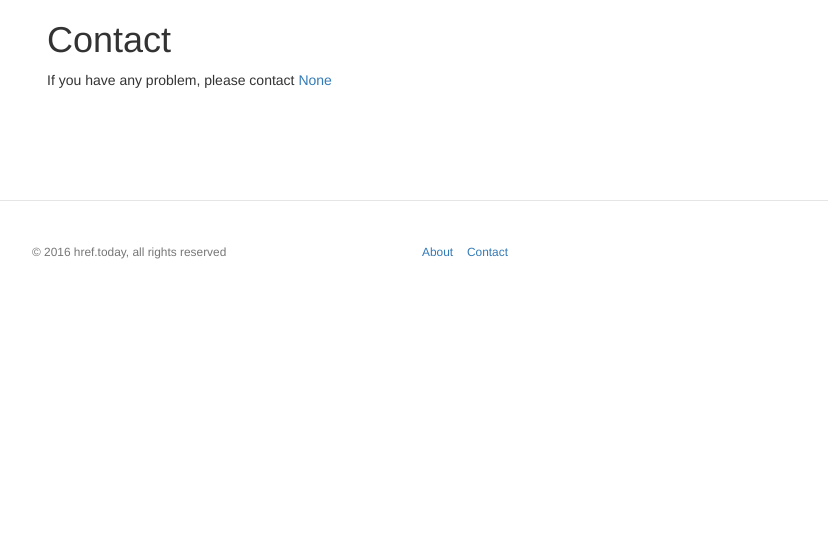
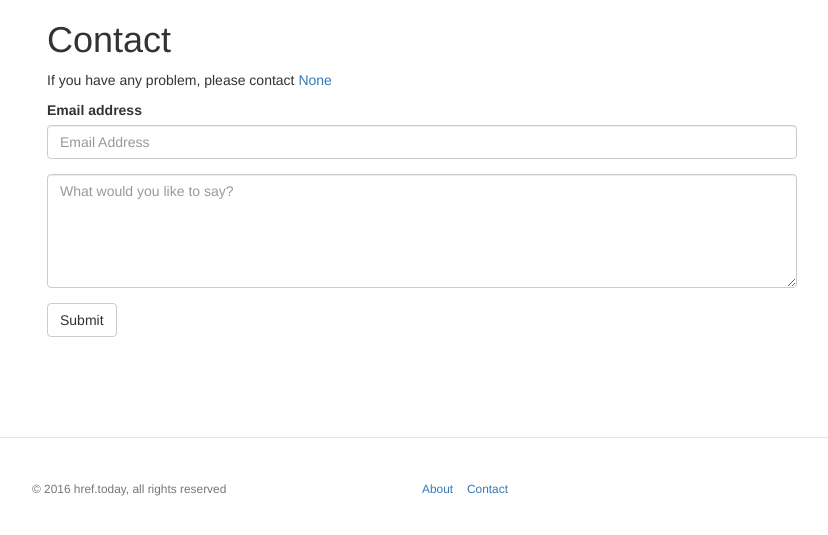
Before and after one commit to soasme/hreftoday, a Flask app: page /contact in a window 1280 px wide. Shown: the top 535 px of the page, without its empty margins (38-866 px from the left). Run offline with Flask 2, Linux system fonts and the light colour scheme; the visitor is signed in with stand-in values (Sample User, id 1); parts of the project's set-up code (start-up, migrations or seed data) failed here and were passed over; some libraries are stand-ins or nearby versions.

Commit message:
add feedback email.

```diff
--- a/app/templates/web/contact.html
+++ b/app/templates/web/contact.html
@@ -6,6 +6,19 @@
     <div class="col-md-8">
       <h1>Contact</h1>
       <p>If you have any problem, please contact <a href="mailto:{{ contact_email }}">{{ contact_email }}</a></p>
+      <form action="https://formspree.io/{{ contact_email }}" method="POST" class="form" role="form">
+        <div class="form-group">
+          <label for="email">Email address</label>
+          <input type="text" name="email" class="form-control" placeholder="Email Address">
+        </div>
+        <div class="form-group">
+          <textarea type="text" name="content" class="form-control" rows="5" placeholder="What would you like to say?"></textarea>
+        </div>
+        <input type="hidden" name="_next" value="/" />
+        <input type="hidden" name="_subject" value="New submission!" />
+        <input type="text" name="_gotcha" style="display:none" />
+        <input type="submit" class="btn btn-default">
+      </form>
     </div>
   </div>
 </div>
```
